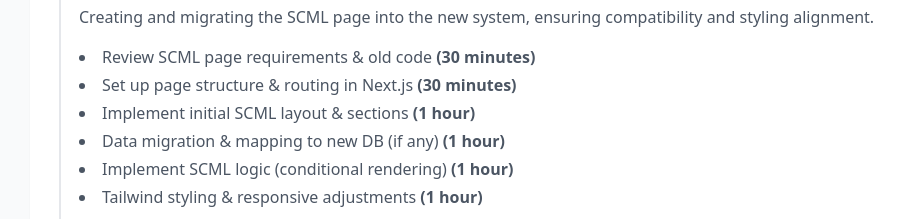
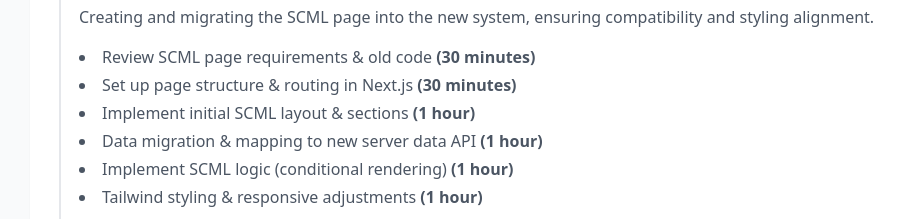
Before and after one commit to osamarehman/hex-docs, a website: page hexnextjs.html in a window 1280 px wide. Shown: the part 3473-3692 px from the top of the page, without its empty margins (290-1194 px from the left). Drawn offline with nearby package versions, Linux system fonts and the light colour scheme.

Commit message:
Update hexnextjs.html

```diff
--- a/hexnextjs.html
+++ b/hexnextjs.html
@@ -399,7 +399,7 @@
               <li>Review SCML page requirements & old code <strong>(30 minutes)</strong></li>
               <li>Set up page structure & routing in Next.js <strong>(30 minutes)</strong></li>
               <li>Implement initial SCML layout & sections <strong>(1 hour)</strong></li>
-              <li>Data migration & mapping to new DB (if any) <strong>(1 hour)</strong></li>
+              <li>Data migration & mapping to new server data API <strong>(1 hour)</strong></li>
               <li>Implement SCML logic (conditional rendering) <strong>(1 hour)</strong></li>
               <li>Tailwind styling & responsive adjustments <strong>(1 hour)</strong></li>
               <li>Testing user flows (SCML wizard steps) <strong>(45 minutes)</strong></li>
```
